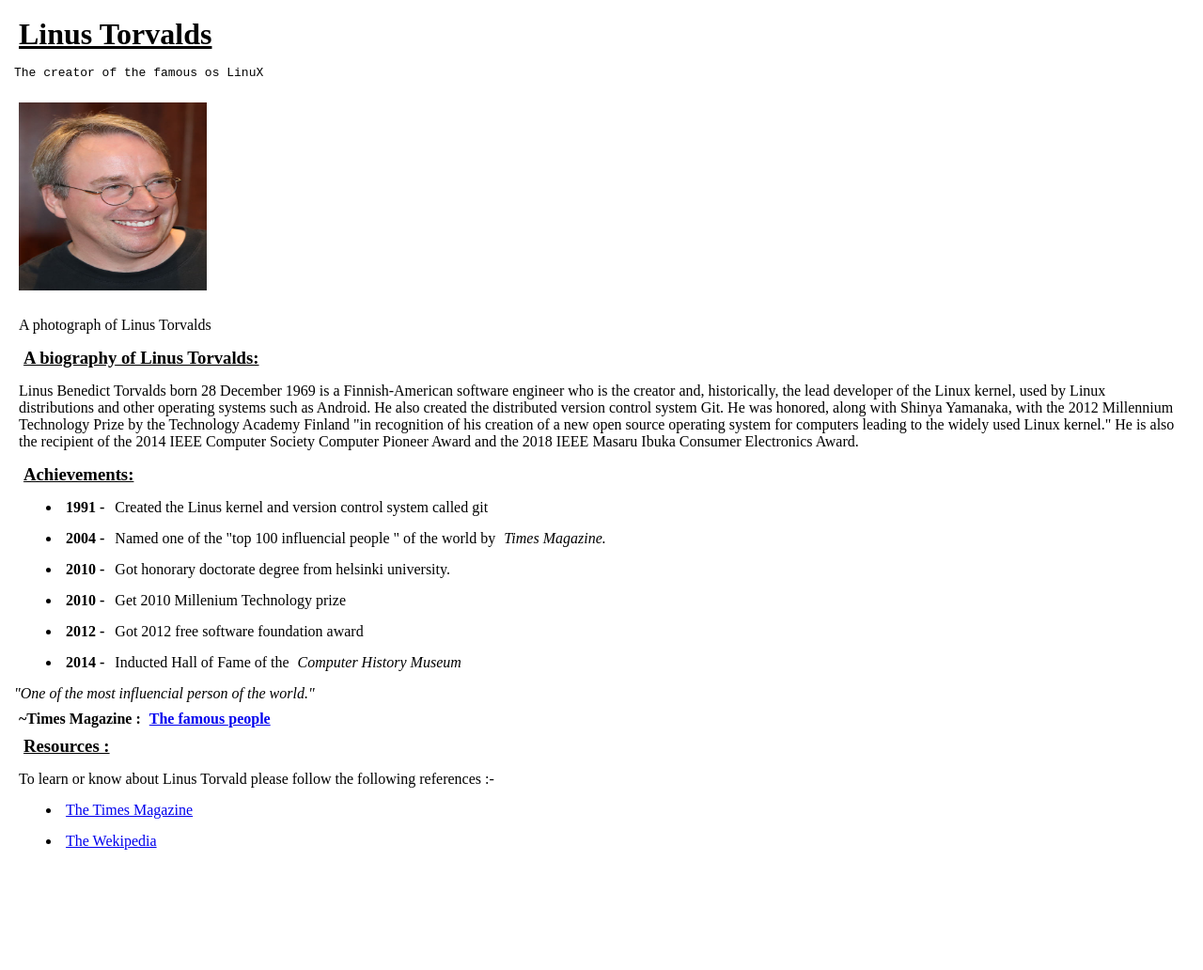
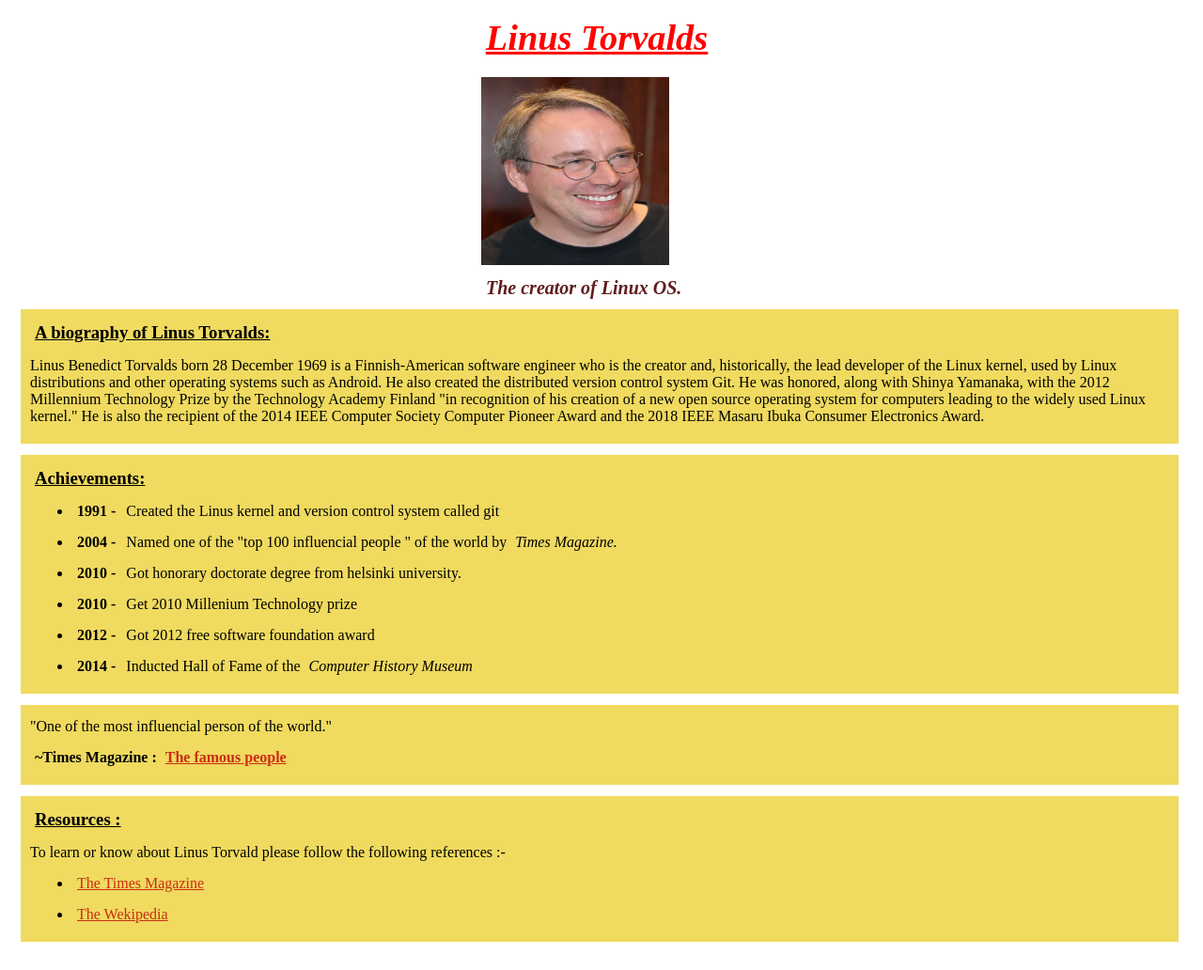
Before and after one commit to MukeshKumarMallick/Repo-1, a plain HTML site: page Homeworks/Tribute_Page.html in a window 1280 px wide. Shown: the whole page at 94% size. Before the commit the page ends 934 px from the top, so only its background shows below. Drawn offline with Linux system fonts and the light colour scheme.

Commit message:
CSS added to the tribute page

```diff
--- a/Homeworks/homework_01.html
+++ b/Homeworks/Tribute_Page.html
@@ -7,30 +7,21 @@
     <meta name="viewport" content="width=device-width, initial-scale=1.0">
     <title>Linus Torvald</title>
 </head>
-<style>
-    * {
-        margin-left: 5px;
-        margin-top: 9px;
-        margin-bottom: 15px;
-        margin-right: 7px;
-    }
+<link rel="stylesheet" href="tributepage.css">
 
-    h3,
-    h1 {
-        text-decoration: underline;
-    }
-</style>
+<body id="body">
+    <div id="head">
+        <header>
+            <h1>Linus Torvalds</h1>
+        </header>
+    </div>
 
-<body>
-    <header>
-        <h1>Linus Torvalds</h1>
-    </header>
-    <pre>The creator of the famous os LinuX</pre>
-    <figure>
-        <img src="/Homeworks/Images/Linus Torvald.jpeg" alt="Linus Torvalds" width="200px" height="200px">
-        <figcaption> A photograph of Linus Torvalds</figcaption>
-    </figure>
-    <section>
+    <div class="intro">
+        <img id="img" src="/Homeworks/Images/Linus Torvald.jpeg" alt="Linus Torvalds">
+   <cite class="intro_text">The creator of Linux OS.</cite>
+    </div>
+
+    <div class="bio">
         <header>
             <h3>A biography of Linus Torvalds:</h3>
         </header>
@@ -44,8 +35,8 @@
             widely used Linux kernel." He is also the recipient of the 2014 IEEE Computer Society Computer Pioneer Award
             and
             the 2018 IEEE Masaru Ibuka Consumer Electronics Award.</p>
-    </section>
-    <section>
+    </div>
+    <div class="achievement">
         <header>
             <h3>Achievements:</h3>
         </header>
@@ -59,16 +50,18 @@
             <li><b>2012 - </b>Got 2012 free software foundation award</li>
             <li><b>2014 - </b>Inducted Hall of Fame of the <cite>Computer History Museum</cite></li>
         </ul>
-    </section>
-    <cite>"One of the most influencial person of the world."<br></cite>
-    <section><strong>~Times Magazine : <a
-                href="https://content.time.com/time/specials/packages/article/0,28804,1970858_1970909_1971691,00.html"
-                target="_blank">The famous people</a></strong>
+    </div>
+    <div id="cite">
+        <blockquote>"One of the most influencial person of the world."<br></blockquote>
+        <section><strong>~Times Magazine : <a
+                    href="https://content.time.com/time/specials/packages/article/0,28804,1970858_1970909_1971691,00.html"
+                    target="_blank">The famous people</a></strong>
+        </section>
+    </div>
+    <div class="resource">
         <header>
             <h3>Resources : </h3>
         </header>
-    </section>
-    <section>
         <p>To learn or know about Linus Torvald please follow the following references :-</p>
         <ul>
             <li><a href="https://content.time.com/time/specials/packages/article/0,28804,1970858_1970909_1971691,00.html"
@@ -77,7 +70,7 @@
             <li><a href="https://en.wikipedia.org/wiki/Linus_Torvalds" target="_blank">The Wekipedia </a>
             </li>
         </ul>
-    </section>
+    </div>
 </body>
 
 </html>
--- /dev/null
+++ b/Homeworks/tributepage.css
@@ -0,0 +1,95 @@
+* {
+    margin-left: 5px;
+    margin-top: 9px;
+    margin-bottom: 15px;
+    margin-right: 7px;
+}
+
+#head {
+    text-align: center;
+    font-size: larger;
+    color: red;
+    font-style: italic;
+    text-decoration: underline;
+}
+
+.intro {
+    height: 230px;
+    margin: 12px;
+    padding: 5px;
+    padding-left: 490px;
+}
+
+#img {
+    height: 200px;
+    width: 200px;
+    margin: 0px;
+
+}
+
+.intro_text {
+    color: rgb(95, 29, 29);
+    font-size: 20px;
+    font-weight: bold;
+    display:block;
+}
+
+h3 {
+    text-decoration: underline;
+}
+
+a {
+    color: rgba(197, 24, 11, 0.89);
+}
+a:hover{
+    color:white;
+    font-size:15px;
+}
+
+.bio {
+    background-color: rgb(240, 218, 95);
+    padding: 5px;
+    margin: 12px;
+
+}
+
+.bio:hover {
+    background-color: black;
+    color: white;
+    padding: 15px;
+}
+
+.achievement {
+    background-color: rgb(240, 218, 95);
+    padding: 5px;
+    margin: 12px;
+
+}
+
+.achievement:hover {
+    background-color: black;
+    color: white;
+    padding: 15px;
+}
+
+#cite {
+    background-color: rgb(240, 218, 95);    padding: 5px;
+    margin: 12px;
+}
+
+#cite:hover {
+    background-color: black;
+    color: white;
+    padding: 15px;
+}
+
+.resource {
+    background-color: rgb(240, 218, 95);    padding: 5px;
+    margin: 12px;
+}
+
+.resource:hover {
+    background-color: black;
+    color: white;
+    padding: 15px;
+}
```
Also changed, not shown: Homeworks/Images/Linux_img.jpg (added).
